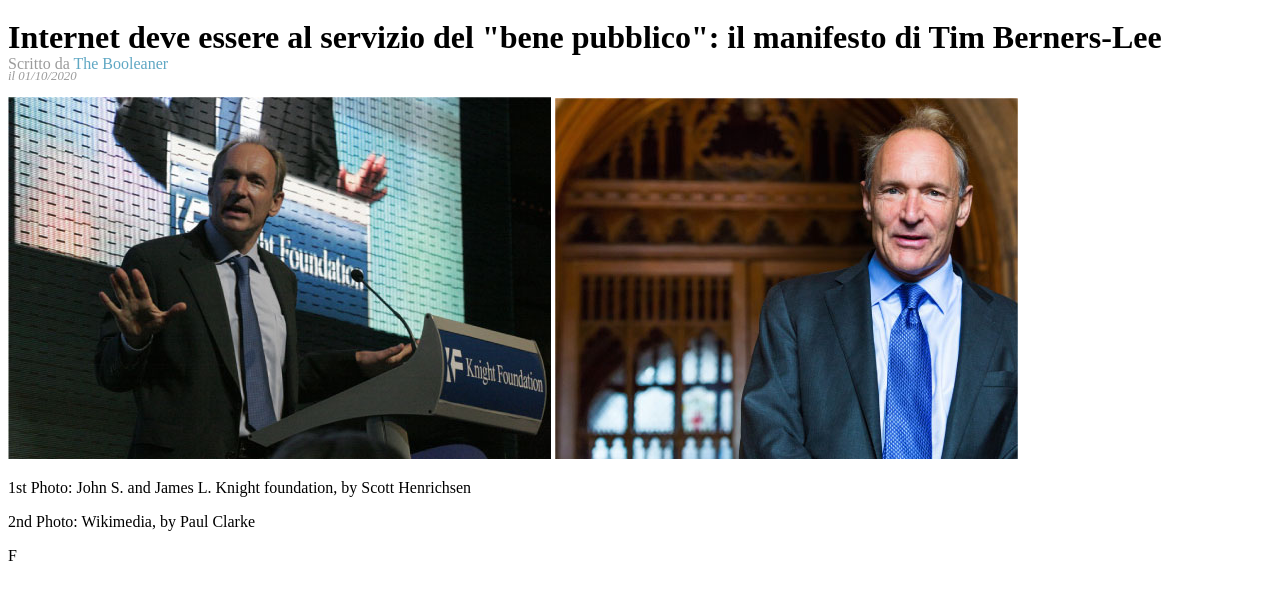
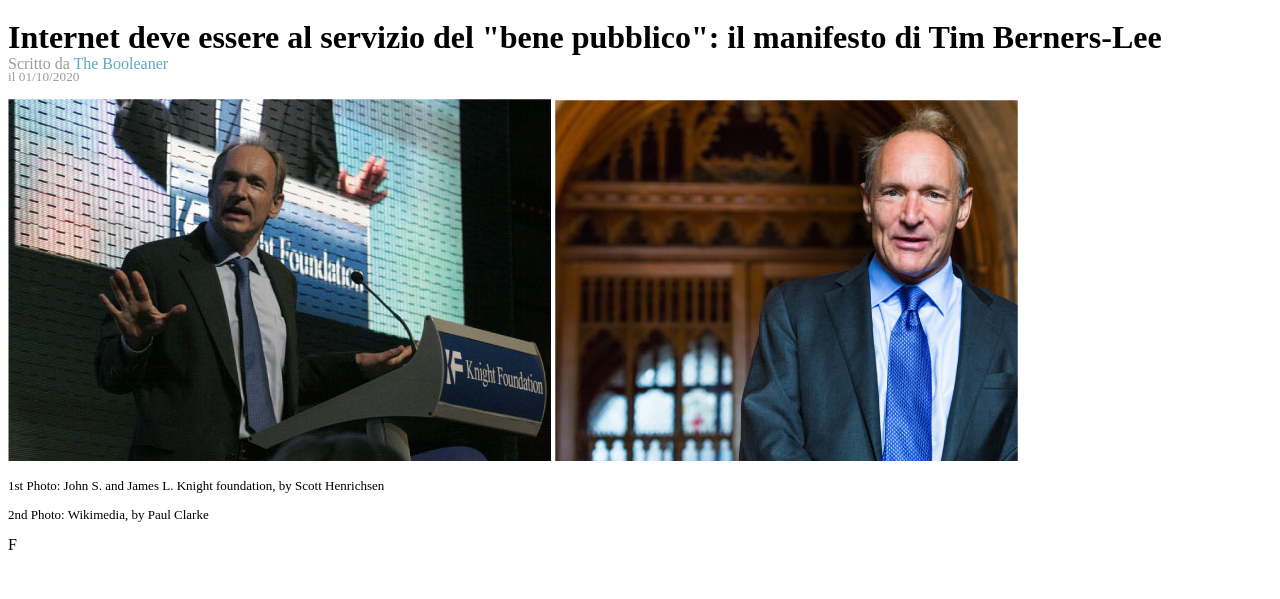
Before and after one commit to carlosvillaar/html-css-booleaner, a plain HTML site: page index.html in a window 1280 px wide. Shown: the part 103-702 px from the top of the page. Drawn offline with Linux system fonts and the light colour scheme.

Commit message:
[update] style file

```diff
--- a/css/style.css
+++ b/css/style.css
@@ -27,6 +27,8 @@ main .box.square span{
 
 main .box.data {
   color: #9B9B9B;
-  font-style: italic;
-  font-size: 0.8rem;
+  font-size: smaller;
 }
+main .box.didascalie {
+  font-size: small;
+}
```
